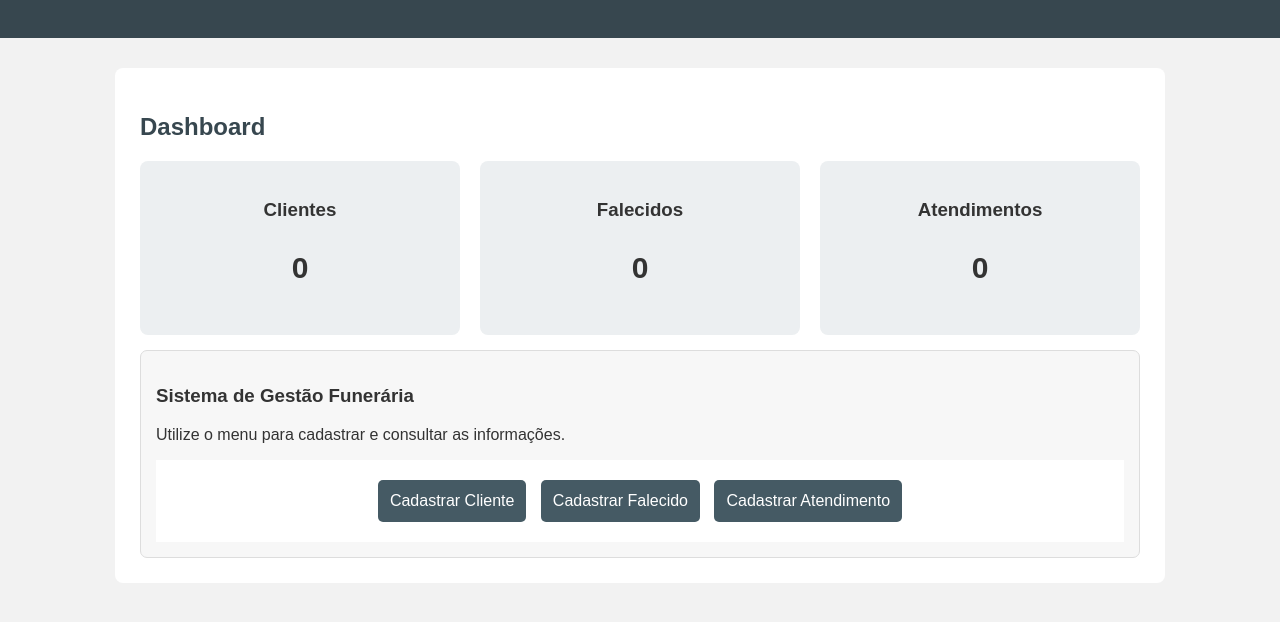
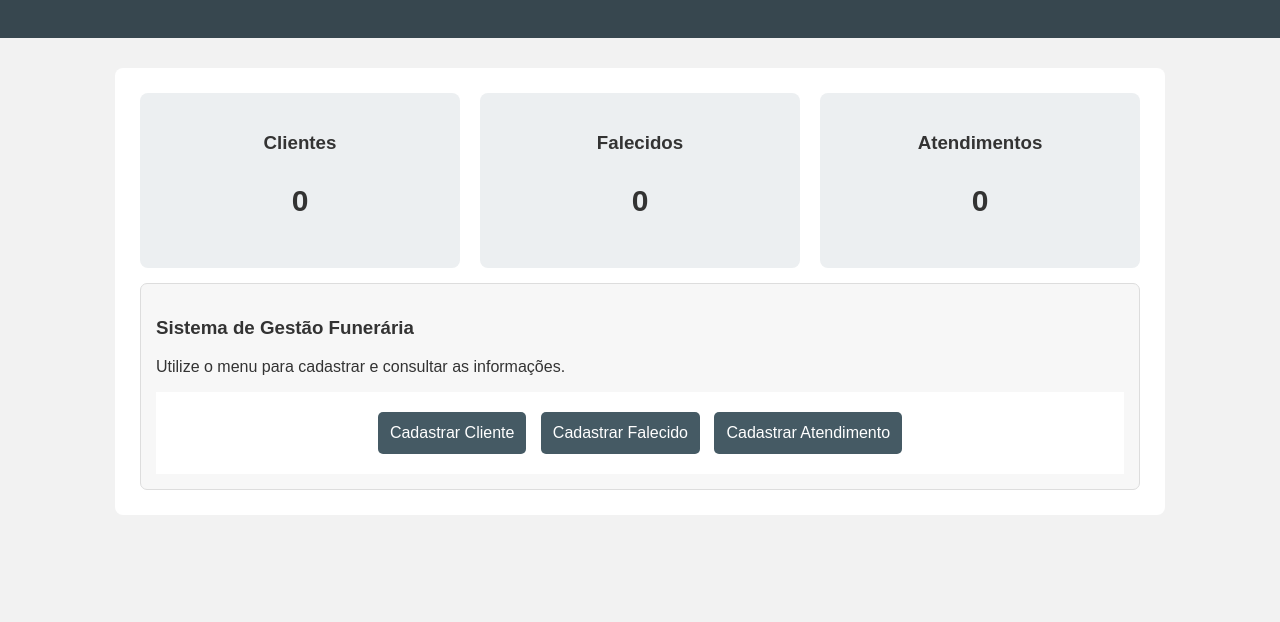
Before and after one commit to wihl21br/Funeraria_PPO, a plain HTML site: page index.html in a window 1280 px wide. Shown: the part 126-748 px from the top of the page. Drawn offline with Linux system fonts and the light colour scheme; no server answers.

Commit message:
Remove Dashboard heading from index.html

```diff
--- a/index.html
+++ b/index.html
@@ -13,7 +13,6 @@
       <p>Organização de clientes, falecidos e atendimentos</p>
     </header>
     <main>
-      <h2>Dashboard</h2>
       <div class="cards">
         <div class="card">
           <h3>Clientes</h3>
```
